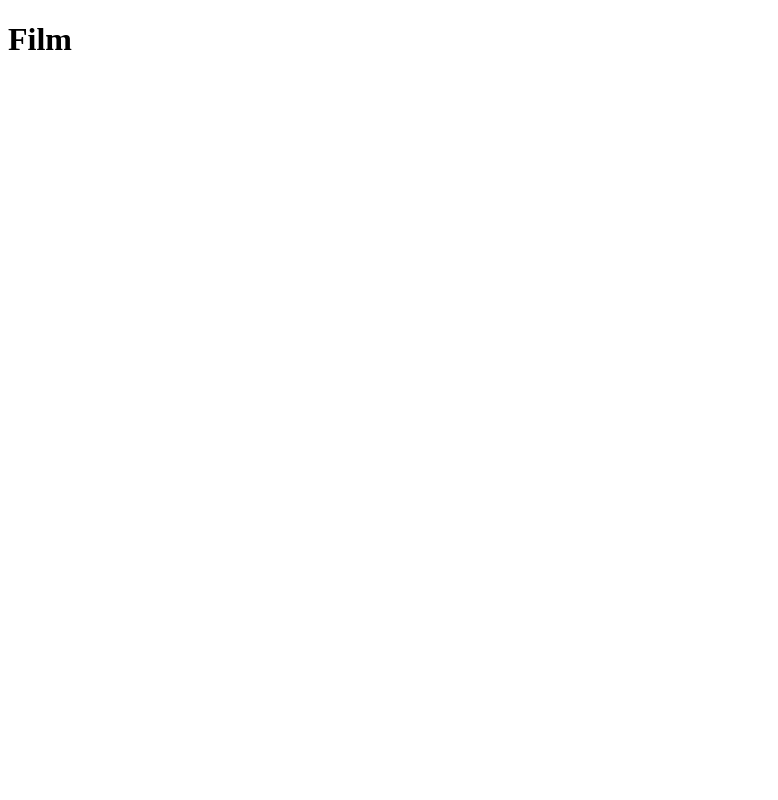
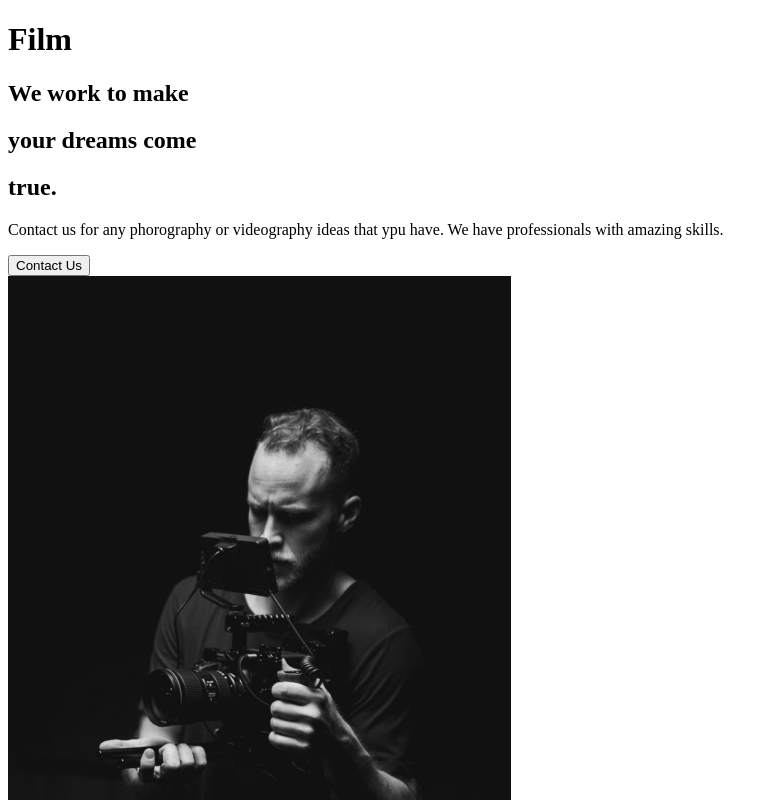
Before and after one commit to kaixuannnn/capture, a React (Create React App) app: page / in a window 1280 px wide. Shown: the top 800 px of the page, without its empty margins (0-778 px from the left). Built offline with nearby package versions, Linux system fonts and the light colour scheme.

Commit message:
2. About Section

```diff
--- a/src/App.js
+++ b/src/App.js
@@ -1,9 +1,11 @@
-
+import React from 'react';
+import AboutUs from './pages/AboutUs';
 
 function App() {
   return (
     <div className="App">
      <h1>Film</h1>
+     <AboutUs />
     </div>
   );
 }
--- /dev/null
+++ b/src/Components/AboutSection.js
@@ -0,0 +1,30 @@
+import React from 'react';
+import home1 from '../img/home1.png';
+
+const AboutSection= () =>{
+    return(
+        <div>
+            <div className="description">
+                <div className="title">
+                    <div className="hide">
+                        <h2>We work to make</h2>
+                    </div>
+                    <div className="hide">
+                        <h2>your <span>dreams</span> come</h2>
+                    </div>
+                    <div className="hide">
+                        <h2>true.</h2>
+                    </div>
+                </div>
+                <p> Contact us for any phorography or videography ideas that ypu have. We have professionals with amazing skills.
+                </p>
+                <button>Contact Us</button>
+            </div>
+            <div className="image">
+                <img src={home1} alt="guy with a camera"/>
+            </div>
+        </div>
+    )
+}
+
+export default AboutSection;
--- /dev/null
+++ b/src/pages/AboutUs.js
@@ -0,0 +1,10 @@
+import React from 'react';
+import AboutSection from '../Components/AboutSection'
+
+const AboutUs = () => {
+    return(
+        <AboutSection />
+    )
+}
+
+export default AboutUs;
```
Also changed, not shown: 1 other file (tests, documents, lock files or other folders).
